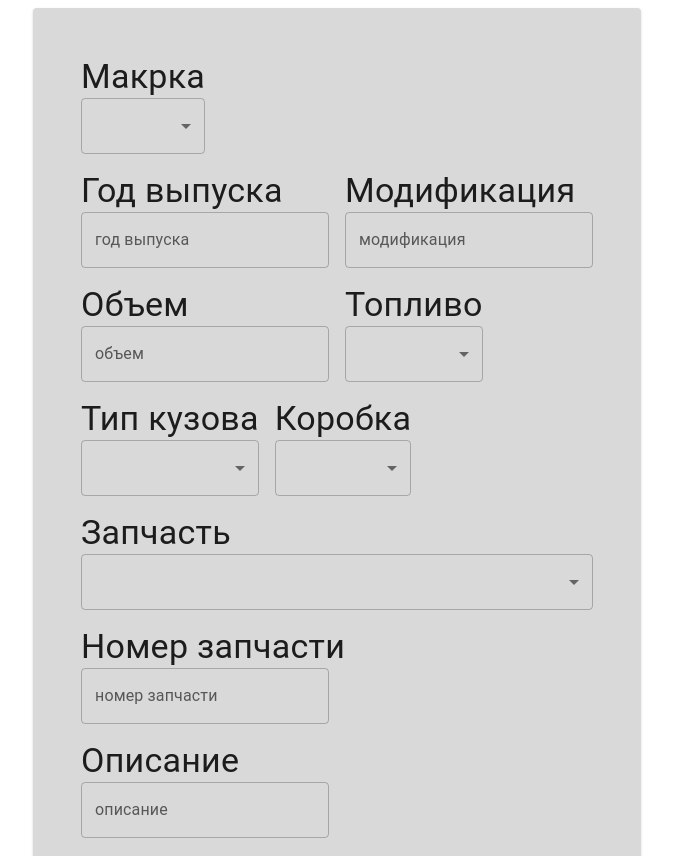
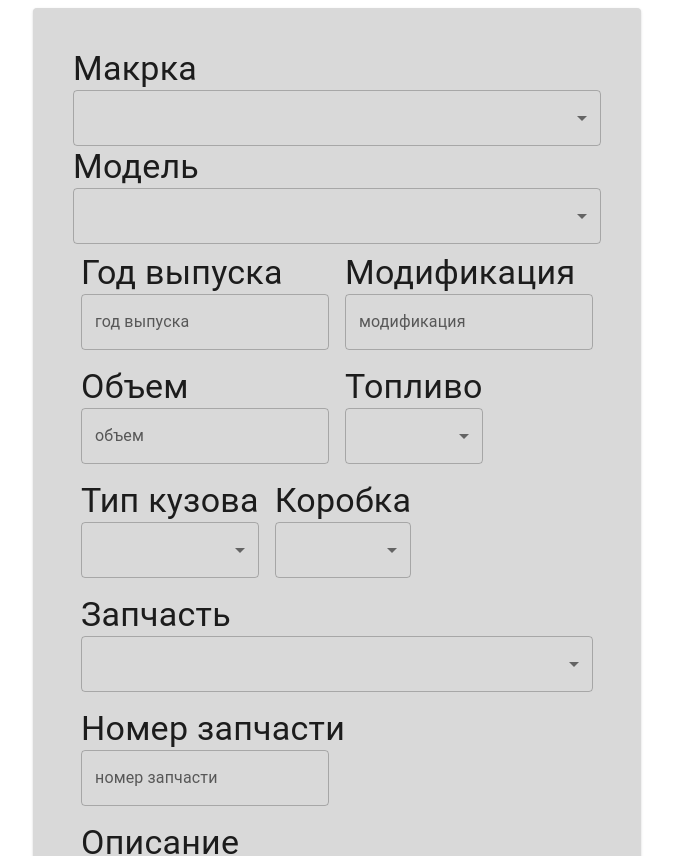
Before and after one commit to matsiushM/auto_forms, a React (Vite) app: page / in a window 1280 px wide. Shown: the top 856 px of the page, without its empty margins (303-976 px from the left). Built offline with nearby package versions, Linux system fonts and the light colour scheme.

Commit message:
add edited forms for input brands and models

```diff
--- a/src/components/FormInputsTyps/FormSelect.tsx
+++ b/src/components/FormInputsTyps/FormSelect.tsx
@@ -24,7 +24,7 @@ const FormSelect = ({title, isValue}: Props) => {
             defaultValue={Object.values(isValue)[0].title}
         >
             {Object.values(isValue).map(values =>(
-                <MenuItem value={values.title}>{values.title}</MenuItem>
+                <MenuItem id={values.id} value={values.title}>{values.title}</MenuItem>
             ))}
         </Select>
     </FormControl>
--- a/src/components/FormInputsTyps/MarkModelInputForm.tsx
+++ b/src/components/FormInputsTyps/MarkModelInputForm.tsx
@@ -1,27 +1,51 @@
+import {useState} from "react";
 import {FormControl, MenuItem, Select, SelectChangeEvent, Typography} from "@mui/material";
-import {useState} from "react";
 import {BRANDS} from "../config/constants.ts";
 
 const MarkModelInputForm = () => {
-    const [item, setItem] = useState('');
-
-    const handleChange = (event: SelectChangeEvent) => {
-        setItem(event.target.value);
+    const [marka, setMarka] = useState('');
+    const [model, setModel] = useState("")
+    const handleChangeMark = (event: SelectChangeEvent) => {
+        setMarka(event.target.value);
     };
 
-    return <FormControl sx = {{m: 1}}>
+    const filteredOptions = Object.values(BRANDS).find(option =>
+        option.marka.toLowerCase().includes(marka.toLowerCase())
+    );
+
+    const handleChangeModel = (event: SelectChangeEvent) => {
+        setModel(event.target.value)
+    }
+
+    return <>
+        <FormControl fullWidth>
             <Typography variant={"h4"}>Макрка</Typography>
             <Select
-            value={item}
+                id = 'select-with-marka'
+                value={marka}
                 displayEmpty
-            onChange={handleChange}
-            inputProps={{ 'aria-label': 'Without label' }}
-            defaultValue={Object.values(BRANDS)[0].marka}
+                inputProps={{'aria-label': 'Without label'}}
+                onChange={handleChangeMark}
             >
-            {Object.values(BRANDS).map(values =>(
+                {Object.values(BRANDS).map(values => (
                     <MenuItem id={values.id} value={values.marka}>{values.marka}</MenuItem>
                 ))}
             </Select>
+            <Typography variant={"h4"}>Модель</Typography>
+            <Select
+                id = 'select-with-model'
+                value={model}
+                displayEmpty
+                onChange={handleChangeModel}
+                inputProps={{'aria-label': 'Without label'}}
+                defaultValue={Object.values(BRANDS)[0].marka}
+            >
+                {filteredOptions?.models.map(values => (
+                    <MenuItem id={filteredOptions.id} value={values}>{values}</MenuItem>
+                ))}
+            </Select>
         </FormControl>
+    </>
 }
+
 export default MarkModelInputForm;
--- a/src/components/config/constants.ts
+++ b/src/components/config/constants.ts
@@ -1155,4 +1155,4 @@ export const BRANDS = [
         marka: "Урал",
         models: ['375', '4320', 'К', 'М']
     },
-] as const;
+];
--- a/vite.config.ts
+++ b/vite.config.ts
@@ -3,6 +3,6 @@ import react from '@vitejs/plugin-react'
 
 // https://vitejs.dev/config/
 export default defineConfig({
-  base: 'autoform',
+  base: 'auto_forms',
   plugins: [react()],
 })
```
Lines whose indentation alone changed are shown as unchanged.
